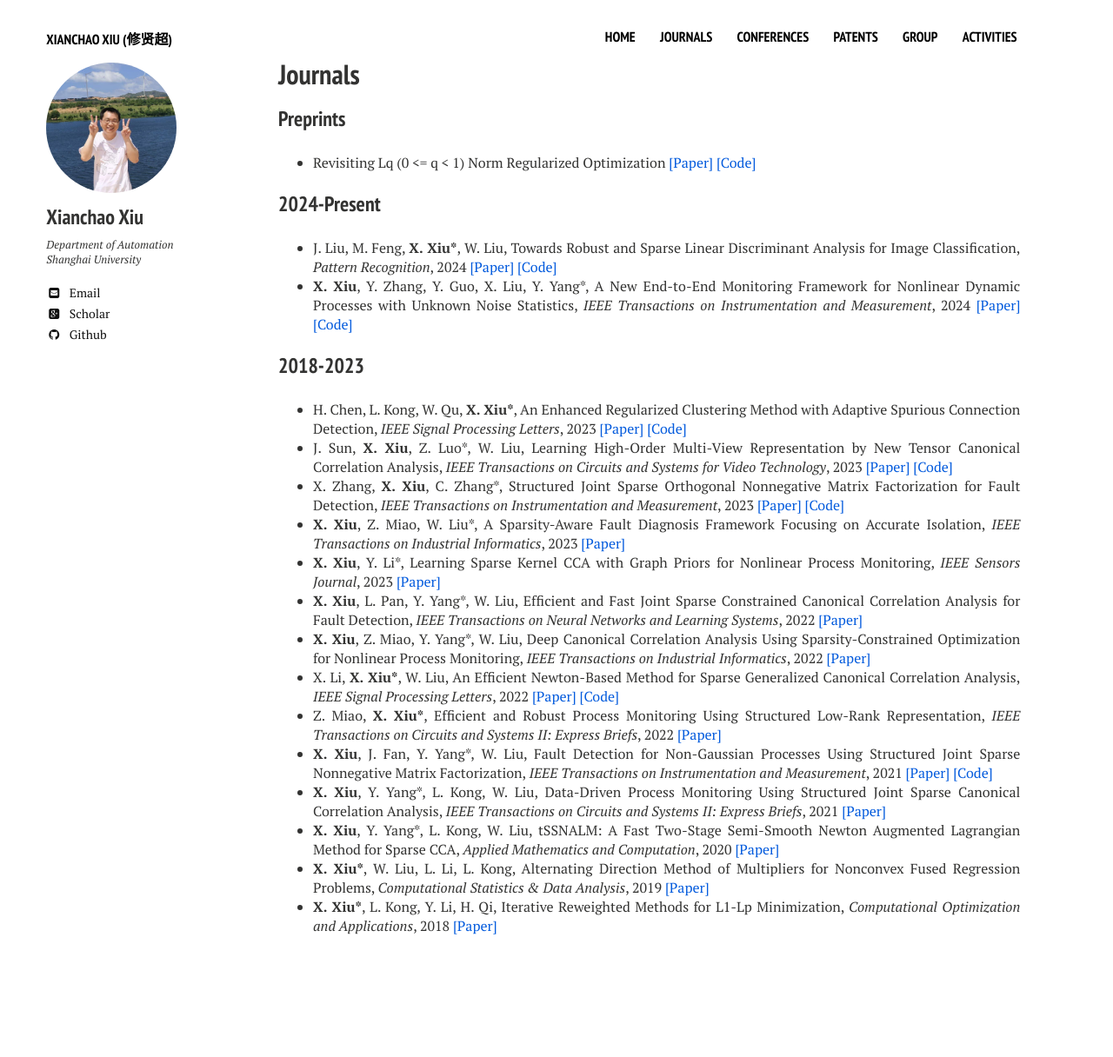
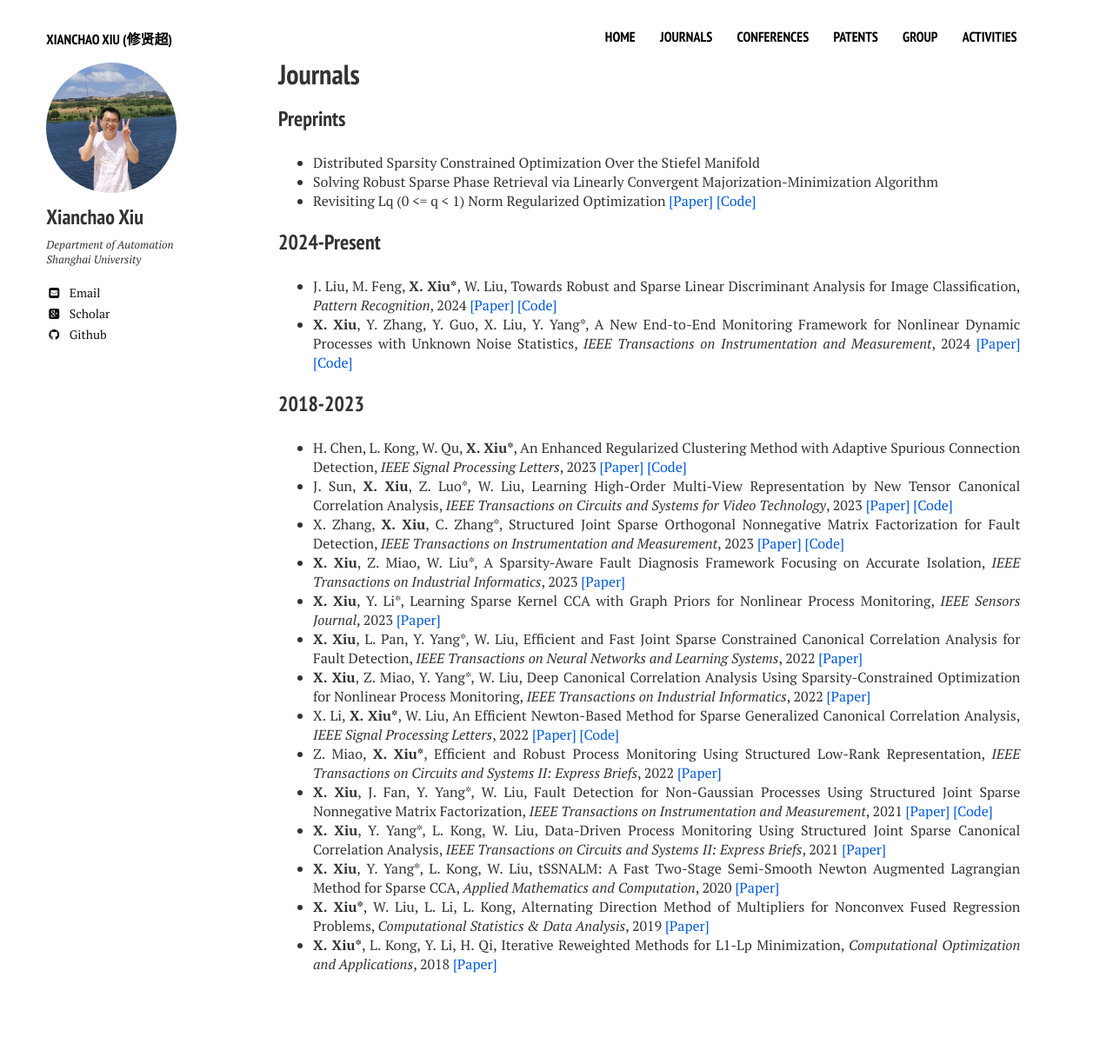
Before and after one commit to xianchaoxiu/xianchaoxiu.github.io, a Jekyll site: the page built from journals/index.md, in a window 1280 px wide. Shown: the whole page at 87% size. Built offline with Jekyll 4.4.1, drawn with Linux system fonts in a browser that asks for light colours; nearby versions of some CDN libraries; before the commit the page ends 1172 px from its top, so only the background shows below that.

Commit message:
Update index.md

```diff
--- a/journals/index.md
+++ b/journals/index.md
@@ -8,7 +8,8 @@ share: false
 ---
 
 ### Preprints
-
+* Distributed Sparsity Constrained Optimization Over the Stiefel Manifold	 <br>
+* Solving Robust Sparse Phase Retrieval via Linearly Convergent Majorization-Minimization Algorithm <br>
 * Revisiting Lq (0 <= q < 1) Norm Regularized Optimization <a href="https://arxiv.org/abs/2306.14394" class="textlink" target="_blank">[Paper]</a> <a href="https://github.com/ShenglongZhou/PSNP" class="textlink" target="_blank">[Code]</a> <br>
 
 ### 2024-Present
```
